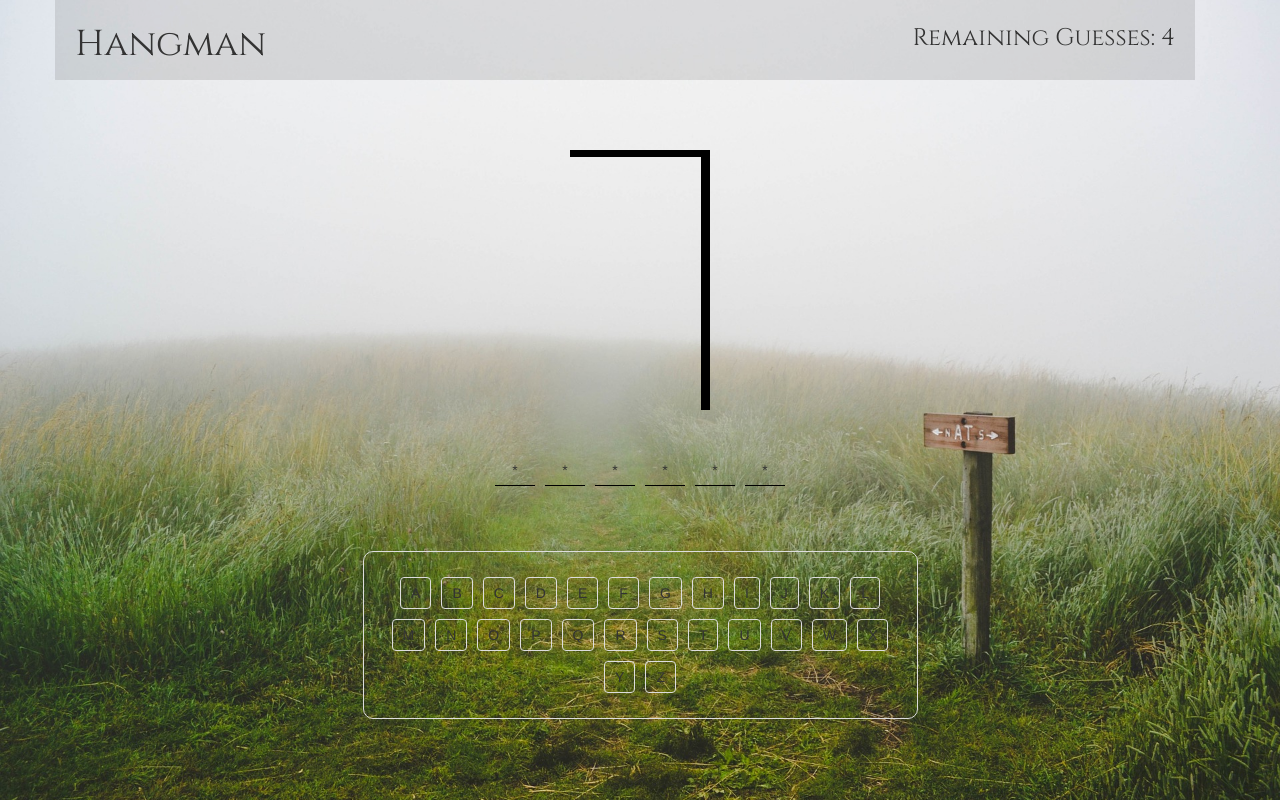
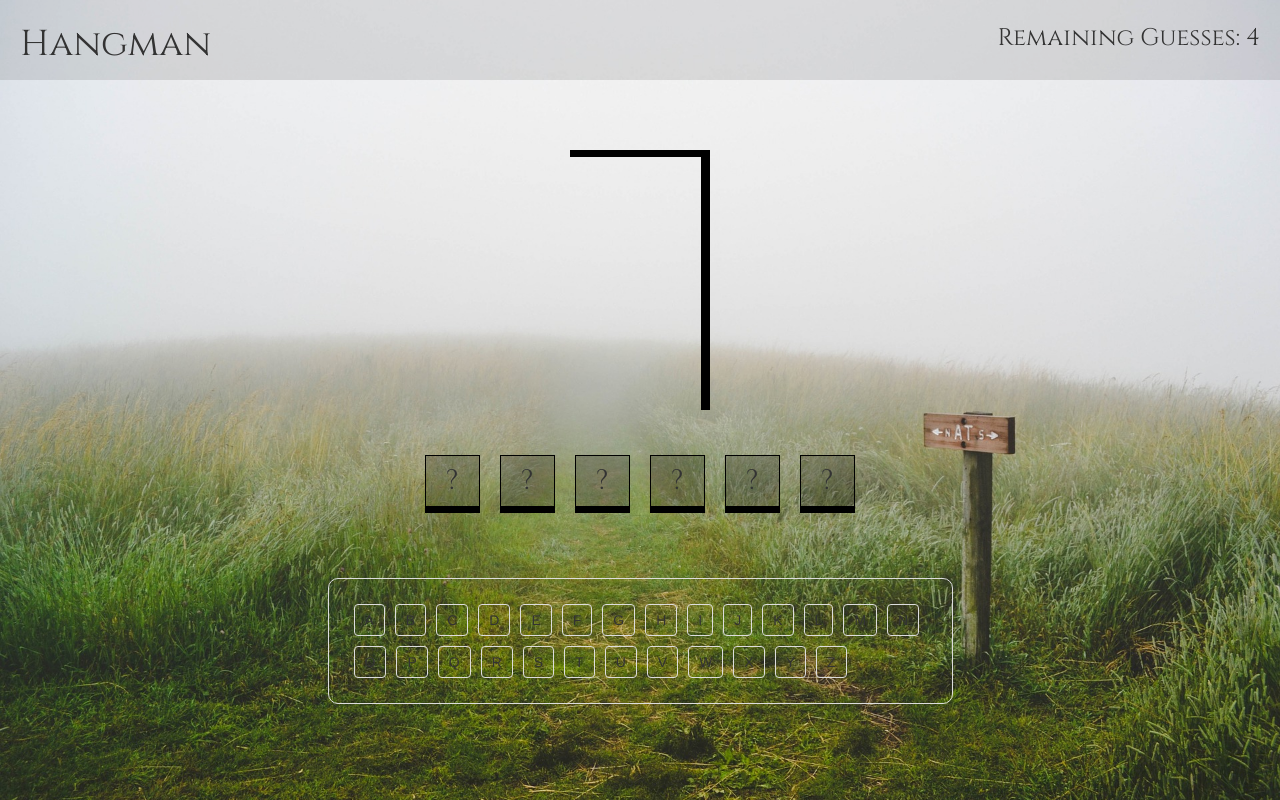
Before and after one commit to carolinepaulic/Hangman, a website: page src/app/index.html at #!/play in a window 1280 px wide. Drawn offline with nearby package versions, Linux system fonts and the light colour scheme; some packages are replaced by stand-ins of ours.

Commit message:
Made game play header and letter guess boxes look better

```diff
--- a/src/app/index.html
+++ b/src/app/index.html
@@ -12,6 +12,6 @@
       <link href="https://fonts.googleapis.com/css?family=Cinzel" rel="stylesheet">
   </head>
   <body>
-    <div class="container" data-ui-view></div>
+    <div data-ui-view></div>
   </body>
 </html>
--- a/src/app/modules/game/game.html
+++ b/src/app/modules/game/game.html
@@ -9,11 +9,13 @@
 </div>
 
 
-<div data-letter-guess-box
-     data-letter="{{letter.letter}}"
-     data-show-letter="letter.guessed"
-     style="display: inline-block;"
-     data-ng-repeat="letter in ctrl.answer track by $index">
+<div style="text-align: center;">
+  <div data-letter-guess-box
+       data-letter="{{letter.letter}}"
+       data-show-letter="letter.guessed"
+       style="display: inline-block;"
+       data-ng-repeat="letter in ctrl.answer track by $index">
+  </div>
 </div>
 
 <div class="row" style="margin-top: 2rem;">
--- a/src/app/modules/game/letter-guess-box.html
+++ b/src/app/modules/game/letter-guess-box.html
@@ -1,3 +1,3 @@
 <div class="letter-guess-box">
-  <div class="letter-guess">{{ctrl.showLetter ? ctrl.letter : '*'}}</div>
+  <div class="letter-guess" data-ng-class="{'guessed': ctrl.showLetter}">{{ctrl.showLetter ? ctrl.letter : '?'}}</div>
 </div>
--- a/src/app/resources/css/app.css
+++ b/src/app/resources/css/app.css
@@ -22,6 +22,11 @@ body {
   margin-bottom: 7rem;
 }
 
+.row.header {
+  margin-left: 0;
+  margin-right: 0;
+}
+
 .zombie-part {
   max-width: 12rem;
   display: block;
@@ -29,15 +34,23 @@ body {
 
 .letter-guess-box {
   display: inline-block;
-  border-bottom: 1px solid black;
-  width: 4rem;
-  margin: .5rem;
-  padding: .5rem;
+  border: 1px solid black;
+  border-bottom-width: 7px;
+  width: 5.5rem;
+  margin: .5rem 1rem;
+  padding: .5rem 1rem;
   text-align: center;
+  font-family: 'Cinzel', serif;
+  background-color: rgba(0, 0, 0, 0.2);
 }
 
 .letter-guess {
   vertical-align: middle;
+  font-size: 2em;
+}
+
+.letter-guess.guessed {
+  color: white;
 }
 
 .alphabet-container {
```
